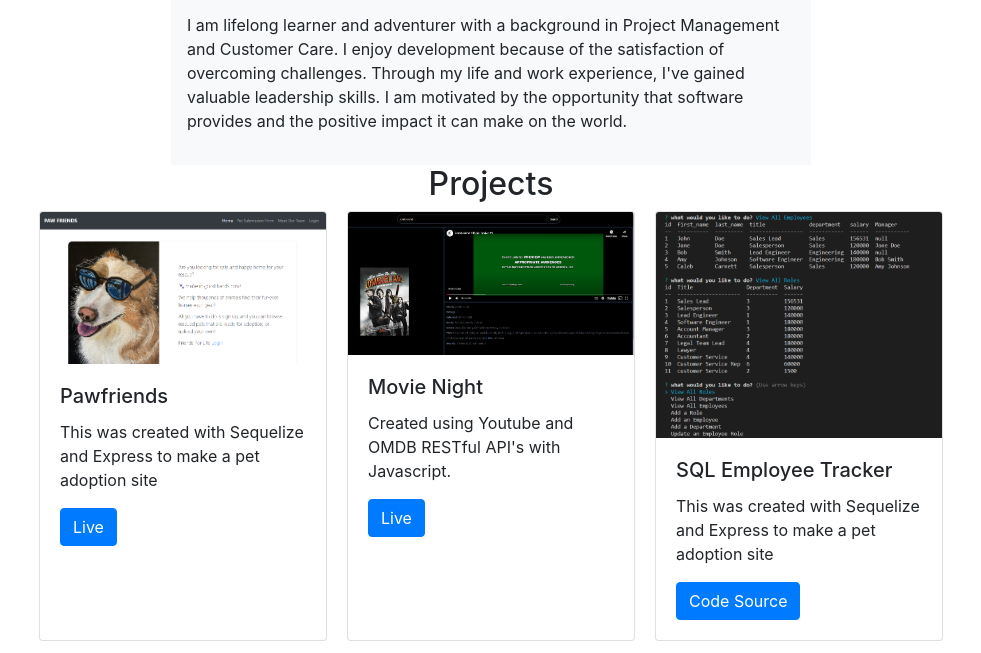
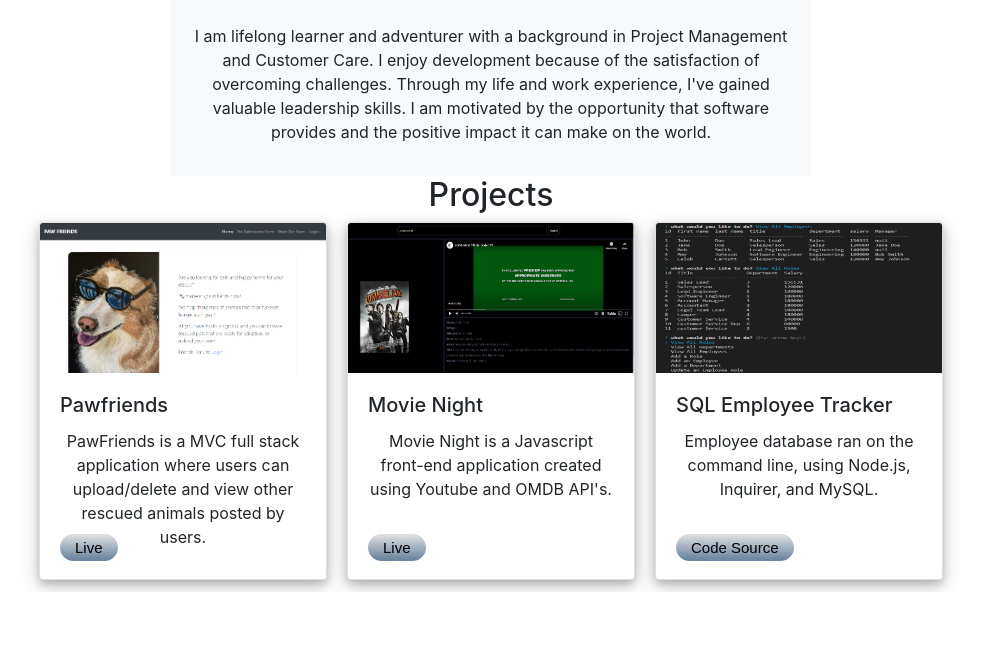
Before and after one commit to calebc96/Portfolio, a plain HTML site: page index.html in a window 1280 px wide. Shown: the part 645-1298 px from the top of the page, without its empty margins (149-1130 px from the left). After the commit the page ends 1237 px from the top, so only its background shows below. Drawn offline with nearby package versions, Linux system fonts and the light colour scheme.

Commit message:
project desc updates

```diff
--- a/assets/style/style.css
+++ b/assets/style/style.css
@@ -22,7 +22,7 @@
     width: 300px;
 }
 
-h2, h1 {
+h2, h1, p {
     text-align: center;
 }
 
@@ -32,3 +32,58 @@ h2, h1 {
     align-items: center;
     flex-direction: column;
 }
+
+.card {
+    box-shadow: 0 4px 8px 0 rgba(0, 0, 0, 0.2), 0 6px 20px 0 rgba(0, 0, 0, 0.19);
+
+}
+
+.card img {
+   height: 150px;
+   width: 100%;
+
+}
+
+.card p {
+    height: 90px;
+}
+
+.project-buttons {
+text-decoration: none;
+font-family: Arial, Helvetica, sans-serif;
+font-size: 15px;
+background: linear-gradient(180.3deg, rgb(221, 221, 221) 5.5%, rgb(110, 136, 161) 90.2%);
+color: black;
+padding: 5px;
+padding-left:15px ;
+padding-right:15px;
+border-radius: 25px;
+}
+
+.project-buttons{
+    text-decoration: none;
+    font-family: Arial, Helvetica, sans-serif;
+    font-size: 15px;
+    background: linear-gradient(180.3deg, rgb(221, 221, 221) 5.5%, rgb(110, 136, 161) 90.2%);
+    color: black;
+    padding: 5px;
+    padding-left:15px ;
+    padding-right:15px;
+    border-radius: 25px;
+    }
+
+    .project-buttons:hover{
+        text-decoration: none;
+        font-family: Arial, Helvetica, sans-serif;
+        font-size: 15px;
+        background: linear-gradient(180.3deg, rgb(221, 221, 221) 5.5%, rgb(110, 136, 161) 90.2%);
+        color: black;
+        padding: 5px;
+        padding-left:15px ;
+        padding-right:15px;
+        border-radius: 25px;
+        }
+
+.nav-item {
+    font-size: 23px;
+}
--- a/index.html
+++ b/index.html
@@ -99,10 +99,9 @@
         <div class="card-body">
           <h5 class="card-title">Pawfriends</h5>
           <p class="card-text">
-            This was created with Sequelize and Express to make a pet adoption
-            site
+           PawFriends is a MVC full stack application where users can upload/delete and view other rescued animals posted by users.
           </p>
-          <a href="https://pawfriends.herokuapp.com/" class="btn btn-primary"
+          <a target="_blank" href="https://pawfriends.herokuapp.com/" class="project-buttons"
             >Live</a
           >
         </div>
@@ -116,9 +115,9 @@
         <div class="card-body">
           <h5 class="card-title">Movie Night</h5>
           <p class="card-text">
-           Created using Youtube and OMDB RESTful API's with Javascript.
+           Movie Night is a Javascript front-end application created using Youtube and OMDB API's.
           </p>
-          <a target="_blank" href="https://calebcarnett.github.io/Movie-Search-Application" class="btn btn-primary"
+          <a target="_blank" href="https://calebcarnett.github.io/Movie-Search-Application" class="project-buttons"
             >Live</a
           >
         </div>
@@ -132,10 +131,9 @@
         <div class="card-body">
           <h5 class="card-title">SQL Employee Tracker</h5>
           <p class="card-text">
-            This was created with Sequelize and Express to make a pet adoption
-            site
+           Employee database ran on the command line, using Node.js, Inquirer, and MySQL.
           </p>
-          <a target="_blank" href="https://github.com/calebcarnett/TrackMyEmployees.git" class="btn btn-primary"
+          <a target="_blank" href="https://github.com/calebcarnett/TrackMyEmployees.git" class="project-buttons"
             >Code Source</a
           >
         </div>
```
